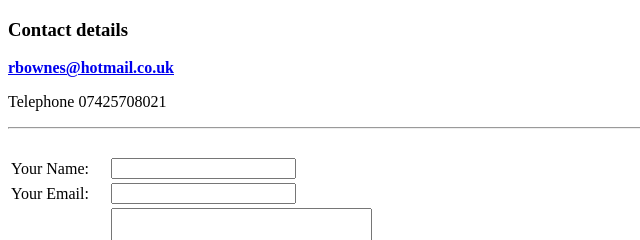
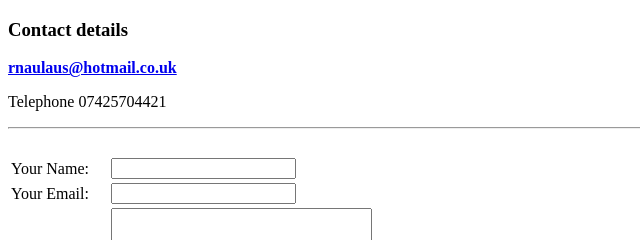
Before and after one commit to RichardBownes/cv, a plain HTML site: page contact me.html in a window 1280 px wide. Shown: the top 240 px of the page, 0-640 px from the left. Drawn offline with Linux system fonts and the light colour scheme.

Commit message:
Update contact me.html

```diff
--- a/contact me.html
+++ b/contact me.html
@@ -6,11 +6,11 @@
   </head>
   <body>
     <h3>Contact details</h3>
-    <p><a href="mailto:rbownes@hotmail.co.uk?subject=feedback"><strong>rbownes@hotmail.co.uk</strong></a></p>
-    <p>Telephone 07425708021</p>
+    <p><a href="mailto:rnaulaus@hotmail.co.uk?subject=feedback"><strong>rnaulaus@hotmail.co.uk</strong></a></p>
+    <p>Telephone 07425704421</p>
     <hr>
     <br>
-    <form action="mailto:rbownes@hotmail.co.uk" method="post" enctype="text/plain">
+    <form action="mailto:rnaulaus@hotmail.co.uk" method="post" enctype="text/plain">
       <table>
         <tr>
           <td><label>Your Name:</label></td>
```
